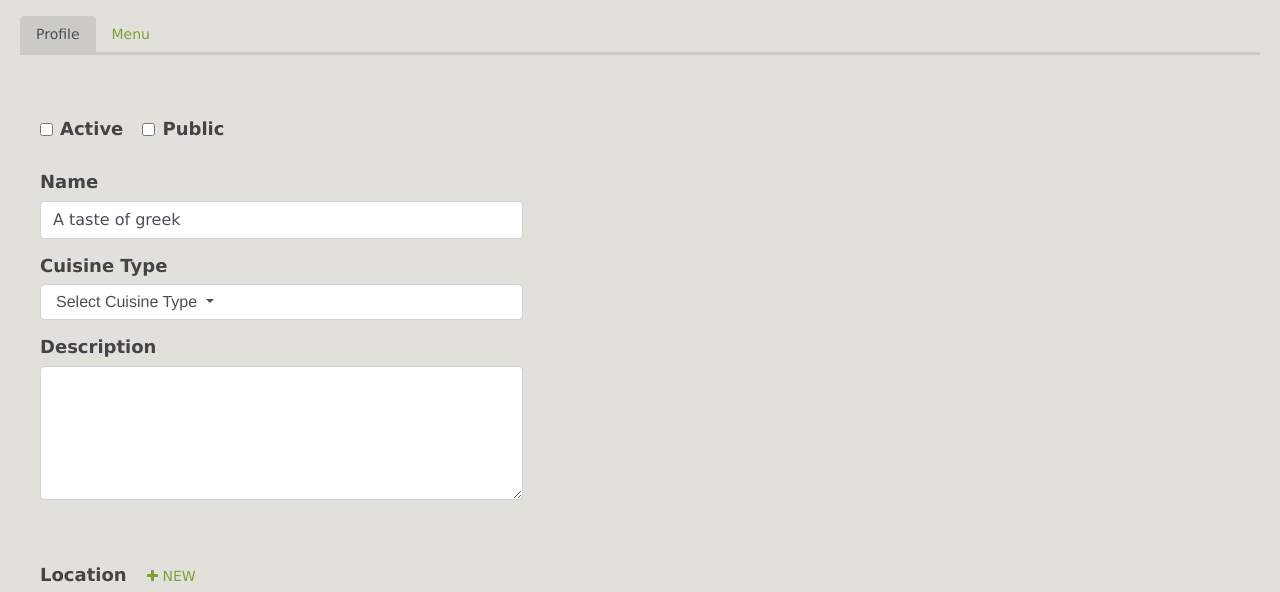
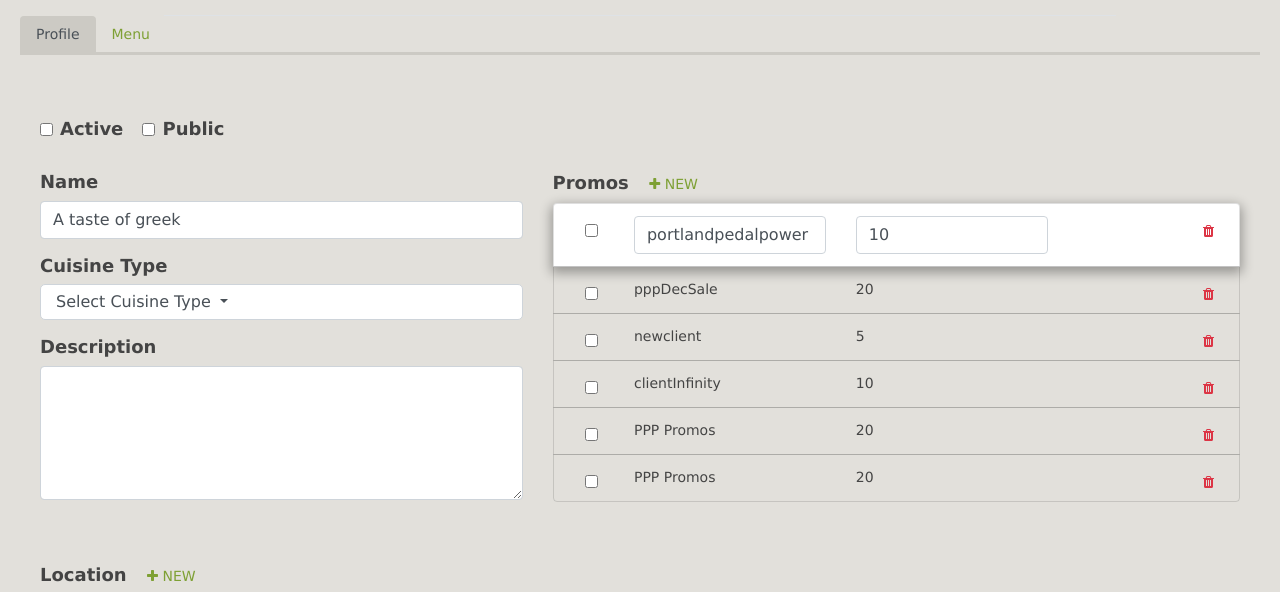
Before and after one commit to ArthurBaduyen/portlandPedalPower, a website: page PPP/application/index.html in a window 1280 px wide. Shown: the part 199-791 px from the top of the page. Drawn offline with nearby package versions, Linux system fonts and the light colour scheme; files whose address does not match are found by name.

Commit message:
promo codes

```diff
--- a/PPP/application/index.html
+++ b/PPP/application/index.html
@@ -8,7 +8,6 @@
 	<link rel="stylesheet" type="text/css" href="css/ppp2.css">
 </head>
 <body class="pb-5">
-
 	<div id="cms-content">
 		<header class="navigation border-bottom">
 			<div class="wrapper">
@@ -157,12 +156,129 @@
 									</div>
 
 
-									<div class="col-md-5 col">
+									<div class="col-md-7 col">
+										<div class="pt-3 pb-2">
+											<label class="h5 bold d-inline" for="textarea">Promos</label>
+											<a href="#" class="ml-3 text-upper no-decor ">
+												<i class="fa fa-plus"></i> New
+											</a>
+										</div>
+
+										<ul class="list-group">
+										 	<li class="list-group-item list-edit">
+										 		<div class="row">
+										 			<div class="col-md-1 col">
+										 				<input type="checkbox" class="form-control mt-2" id="Activecheck">
+										 			</div>
+										 			<div class="col-md-4 col">
+														<input type="email" class="form-control" id="name" aria-describedby="emailHelp" placeholder="Enter promo code" Value="portlandpedalpower">
+										 			</div>
+										 			<div class="col-md-4 col">
+														<input type="email" class="form-control" id="name" aria-describedby="emailHelp" placeholder="Enter discount" Value="10">
+										 			</div>
+										 			<div class="col-md-3 col">
+										 				<a >
+										 					<i class="fa fa-trash text-danger visible pull-right mt-2"> </i>
+										 				</a>
+										 			</div>
+										 		</div>
+										 	</li>
+										 	<li class="list-group-item">
+										 		<div class="row">
+										 			<div class="col-md-1 col">
+										 				<input type="checkbox" class="form-control mt-2" id="Activecheck">
+										 			</div>
+										 			<div class="col-md-4 col">
+														pppDecSale
+										 			</div>
+										 			<div class="col-md-4 col">
+														20
+										 			</div>
+										 			<div class="col-md-3 col">
+										 				<a >
+										 					<i class="fa fa-trash text-danger visible pull-right mt-2"> </i>
+										 				</a>
+										 			</div>
+										 		</div>
+										 	</li>
+										 	<li class="list-group-item">
+										 		<div class="row">
+										 			<div class="col-md-1 col">
+										 				<input type="checkbox" class="form-control mt-2" id="Activecheck">
+										 			</div>
+										 			<div class="col-md-4 col">
+														newclient
+										 			</div>
+										 			<div class="col-md-4 col">
+														5
+										 			</div>
+										 			<div class="col-md-3 col">
+										 				<a >
+										 					<i class="fa fa-trash text-danger visible pull-right mt-2"> </i>
+										 				</a>
+										 			</div>
+										 		</div>
+										 	</li>
+										 	<li class="list-group-item">
+										 		<div class="row">
+										 			<div class="col-md-1 col">
+										 				<input type="checkbox" class="form-control mt-2" id="Activecheck">
+										 			</div>
+										 			<div class="col-md-4 col">
+														clientInfinity
+										 			</div>
+										 			<div class="col-md-4 col">
+														10
+										 			</div>
+										 			<div class="col-md-3 col">
+										 				<a >
+										 					<i class="fa fa-trash text-danger visible pull-right mt-2"> </i>
+										 				</a>
+										 			</div>
+										 		</div>
+										 	</li>
+										 	<li class="list-group-item">
+										 		<div class="row">
+										 			<div class="col-md-1 col">
+										 				<input type="checkbox" class="form-control mt-2" id="Activecheck">
+										 			</div>
+										 			<div class="col-md-4 col">
+														PPP Promos
+										 			</div>
+										 			<div class="col-md-4 col">
+														20
+										 			</div>
+										 			<div class="col-md-3 col">
+										 				<a >
+										 					<i class="fa fa-trash text-danger visible pull-right mt-2"> </i>
+										 				</a>
+										 			</div>
+										 		</div>
+										 	</li>
+										 	<li class="list-group-item">
+										 		<div class="row">
+										 			<div class="col-md-1 col">
+										 				<input type="checkbox" class="form-control mt-2" id="Activecheck">
+										 			</div>
+										 			<div class="col-md-4 col">
+														PPP Promos
+										 			</div>
+										 			<div class="col-md-4 col">
+														20
+										 			</div>
+										 			<div class="col-md-3 col">
+										 				<a >
+										 					<i class="fa fa-trash text-danger visible pull-right mt-2"> </i>
+										 				</a>
+										 			</div>
+										 		</div>
+										 	</li>
+										</ul>
 									</div>
 
 
 									<!-- LOCATION STARTS HERE-->
-									<div class="col-md-12 col mt-5  mb-2
+									<div class="col-md-12 col mt-5 mb-2
 									">
 										<label class="h5 bold d-inline" for="textarea">Location</label>
 										<a href="#" class="ml-3 d-inline text-upper no-decor ">
@@ -922,6 +1038,9 @@
 												</tr>
 											</tbody>
 										</table>
+									<div class="text-center mt-5">
+										<button type="button" class="btn btn-secondary d-inline p-2 pl-3 pr-3">Cancel</button>
+										<button type="button" class="btn btn-success d-inline p-2 pl-3 pr-3">Update Vendor</button>
 									</div>
 									<!--SERVICE CLOSURE ENDS HERE-->
 
--- a/PPP/application/scss/components/dropdown.scss
+++ b/PPP/application/scss/components/dropdown.scss
@@ -1,7 +1,4 @@
 .chromedia {
-
-
-
 	// CUSTOM SELECT / DROPDOWN
 	.custom-dropdown{
 		button {
--- /dev/null
+++ b/PPP/application/scss/components/list.scss
@@ -0,0 +1,14 @@
+.chromedia {
+	.list-group {
+		li {
+			background: transparent;
+
+			&.list-edit, &.list-add {
+				background: #fff ;
+				-webkit-box-shadow: 0px 4px 12px 2px rgba(0,0,0,0.33);
+				-moz-box-shadow: 0px 4px 12px 2px rgba(0,0,0,0.33);
+				box-shadow: 0px 4px 12px 2px rgba(0,0,0,0.33);
+			}
+		}
+	}
+}
--- a/PPP/application/scss/components/utilities.scss
+++ b/PPP/application/scss/components/utilities.scss
@@ -10,4 +10,12 @@
 	.fluid {
 		width: 100%;
 	}
+
+	.btn {
+		font-weight: normal;
+		font-family:  verdana;
+		&:btn-secondary {
+
+		}
+	}
 }
--- a/PPP/application/scss/styles.scss
+++ b/PPP/application/scss/styles.scss
@@ -4,3 +4,4 @@
 @import './components/utilities';
 @import './components/forms';
 @import './components/dropdown';
+@import './components/list';
```
Also changed, not shown: PPP/application/css/styles.css.
